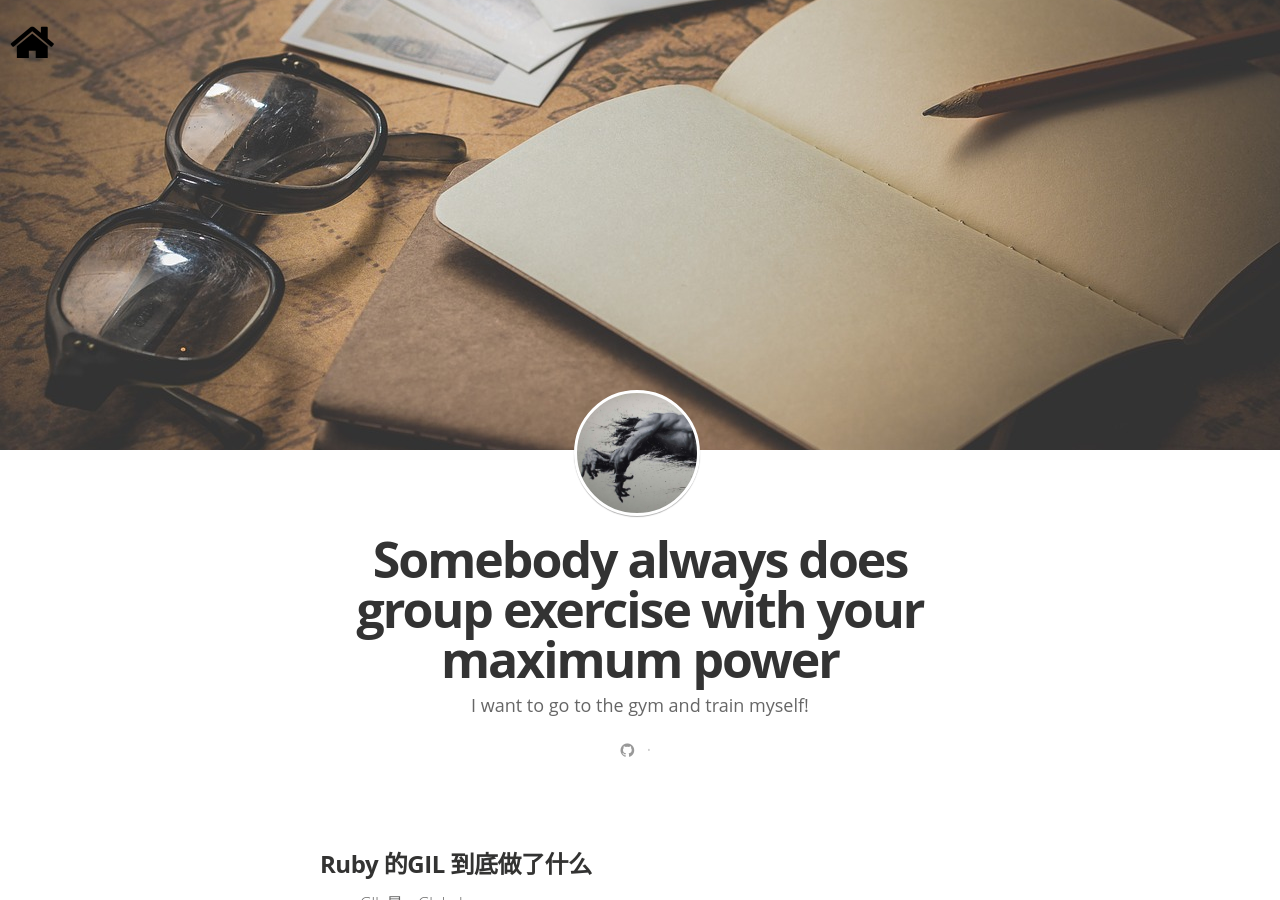
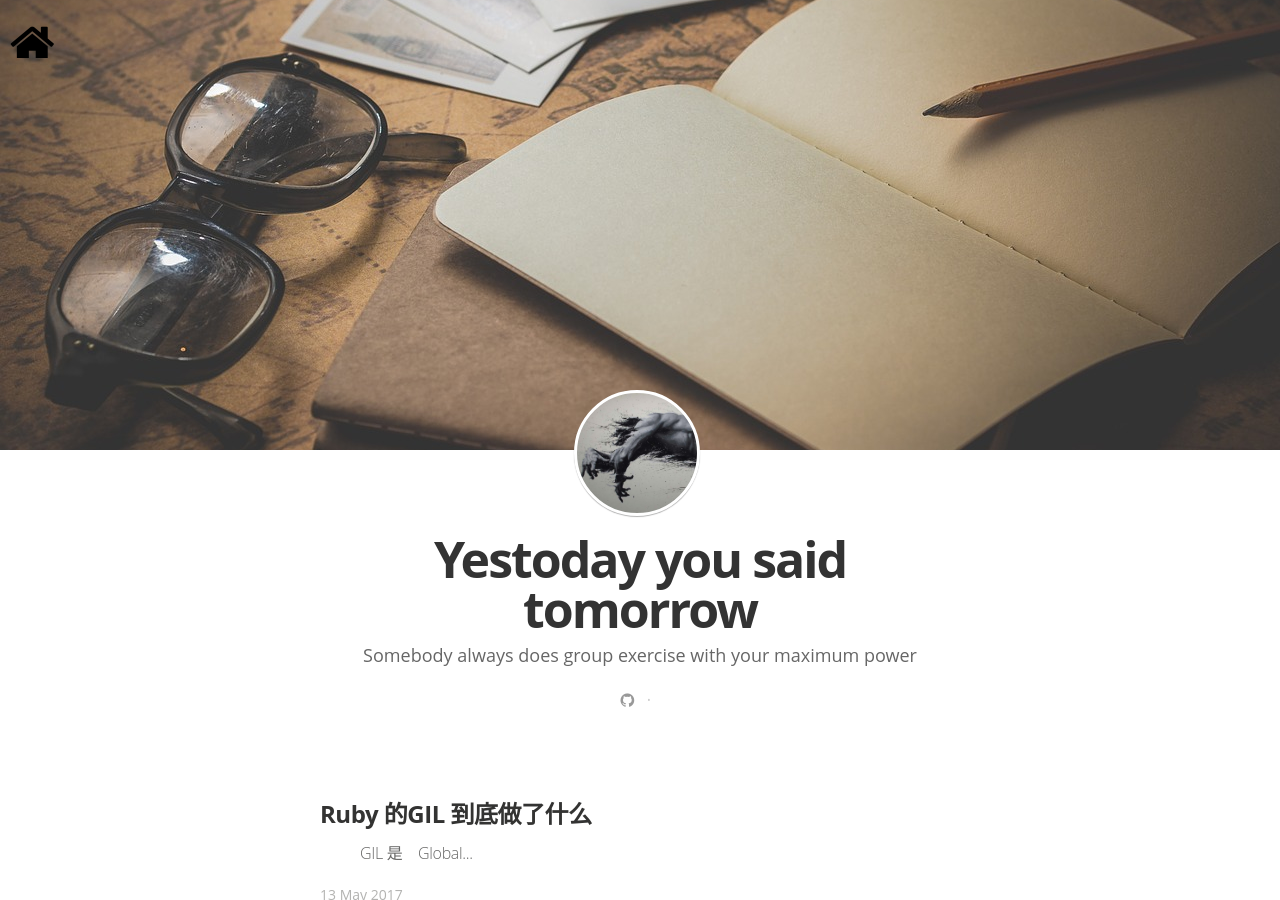
Before and after one commit to pathbox/pathbox.github.io, a Jekyll site: the page built from index.html, in a window 1280 px wide and 900 px high. Built offline with Jekyll 4.4.1, drawn with Linux system fonts in a browser that asks for light colours; nearby versions of some CDN libraries; some web fonts are replaced; the list of posts is cut into pages by our own code.

Commit message:
change note

```diff
--- a/_config.yml
+++ b/_config.yml
@@ -3,9 +3,9 @@ markdown: kramdown
 highlighter: rouge
 gems: [jekyll-paginate]
 # Site settings
-title: "Somebody always does group exercise with your maximum power"
+title: "Yestoday you said tomorrow"
 description:
-  I want to go to the gym and train myself!
+  Somebody always does group exercise with your maximum power
 
 email: guijihe@163.com
 #blog logo
```
